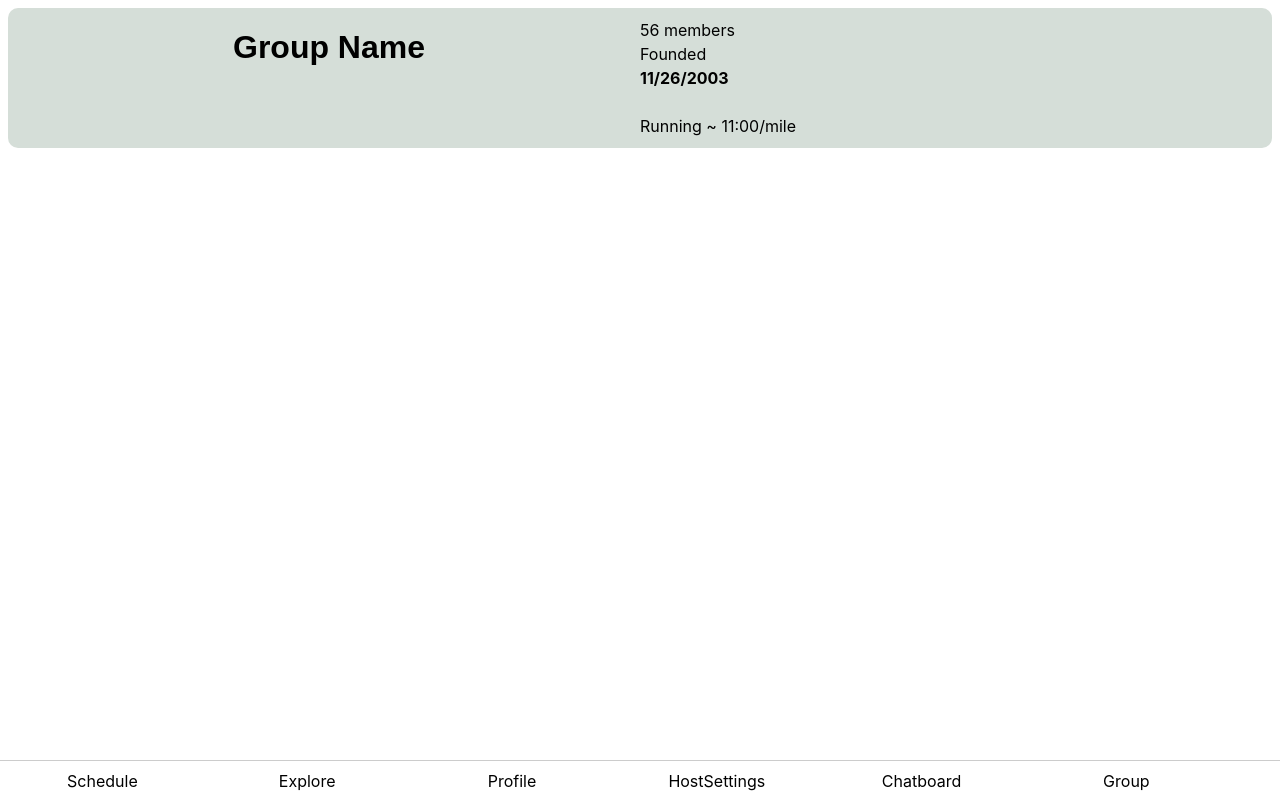
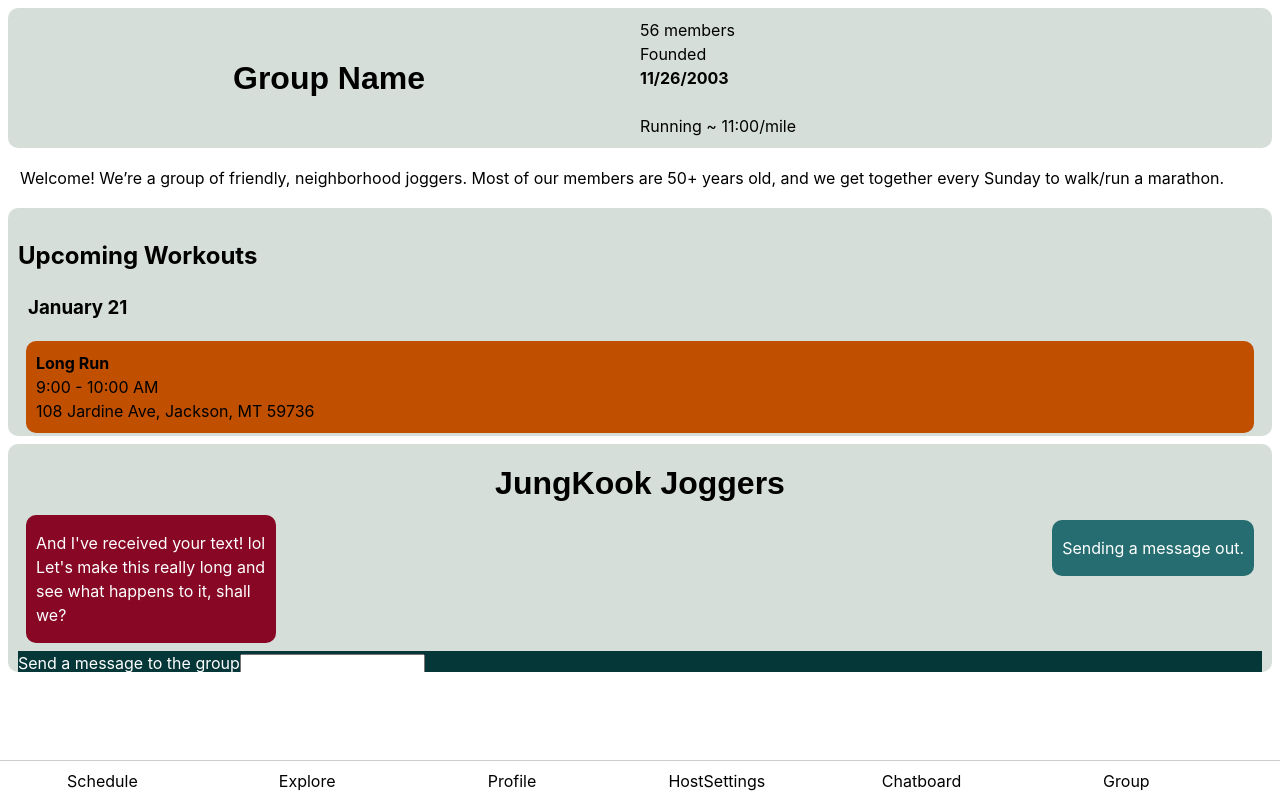
Before and after one commit to hopkinstechnocrats/fether, a React (Create React App) app: page / in a window 1280 px wide. Both pictures are taken after a click on the item "Group". Built offline with nearby package versions, Linux system fonts and the light colour scheme.

Commit message:
Create subpages on Group Page

```diff
--- a/src/App.css
+++ b/src/App.css
@@ -41,6 +41,12 @@
   }
 }
 
+.scrollbox {
+  flex-grow: 1;
+  overflow: scroll;
+}
+
+
 h1 {
   font-family:sans-serif;
   font-weight: 800;
@@ -58,6 +64,10 @@ div.column {
   flex-direction: column;
   flex-basis: 100%;
   flex: 1;
+}
+
+p.textWithMargin {
+  margin: 20px;
 }
 
 div.row {
--- a/src/App.js
+++ b/src/App.js
@@ -13,6 +13,7 @@ function App() {
   return (
     <Tabs>
       <div label="Schedule">
+      <h1>Schedule</h1>
         <Schedule></Schedule>
       </div>
       <div label="Explore">
--- a/src/components/Explore.css
+++ b/src/components/Explore.css
@@ -1,7 +1,3 @@
-.scrollbox {
-    flex-grow: 1;
-    overflow: scroll;
-}
 
 div.exploreContainer {
     height: 100%;
--- a/src/components/GroupPage.css
+++ b/src/components/GroupPage.css
@@ -1,3 +1,11 @@
 div.group-header {
-    height: 20%
+    height: 20%;
 }
+
+div.group-title {
+    justify-content: center;
+}
+
+div.boundedScrollbox {
+    max-height: 30%;
+}
--- a/src/components/GroupPage.js
+++ b/src/components/GroupPage.js
@@ -1,12 +1,15 @@
 import React, { Component } from 'react';
 import RoundBox from './RoundBox.js';
+import './GroupPage.css';
+import Schedule from './Schedule.js';
+import Chatboard from './Chatboard.js';
 
 function GroupPage() {
     return (
         <div className="container">
                 <RoundBox color="grey">
                     <div className="row">
-                    <div className="column">
+                    <div className="column group-title">
                         <h1>Group Name</h1>
                     </div>
                     <div className="column">
@@ -14,10 +17,15 @@ function GroupPage() {
                         Founded <b>11/26/2003</b><br/>
                         Running ~ 11:00/mile
                     </div>
-                    <div className="clear-both">
-
                     </div>
-                    </div>
+                </RoundBox>
+                <p className="textWithMargin">Welcome! We’re a group of friendly, neighborhood joggers. Most of our members are 50+ years old, and we get together every Sunday to walk/run a marathon.</p>
+                <RoundBox color="grey scrollbox boundedScrollbox">
+                    <h2>Upcoming Workouts</h2>
+                    <Schedule></Schedule>
+                </RoundBox>
+                <RoundBox color="grey scrollbox boundedScrollbox">
+                    <Chatboard></Chatboard>
                 </RoundBox>
         </div>
     );
--- a/src/components/Schedule.js
+++ b/src/components/Schedule.js
@@ -7,7 +7,6 @@ class Schedule extends React.Component {
     render() {
         return (
             <div>
-                <h1>Schedule</h1>
                 <WorkoutScheduleView date="January 21" color="orange" time="9:00 - 10:00 AM" title="Long Run" location="108 Jardine Ave, Jackson, MT 59736 " />
                 <WorkoutScheduleView date="January 21" color="teal" time="9:00 - 10:00 AM" title="Long Run" location="108 Jardine Ave, Jackson, MT 59736 " />
                 <WorkoutScheduleView date="January 21" color="grey" time="9:00 - 10:00 AM" title="Long Run" location="108 Jardine Ave, Jackson, MT 59736 " />
```
